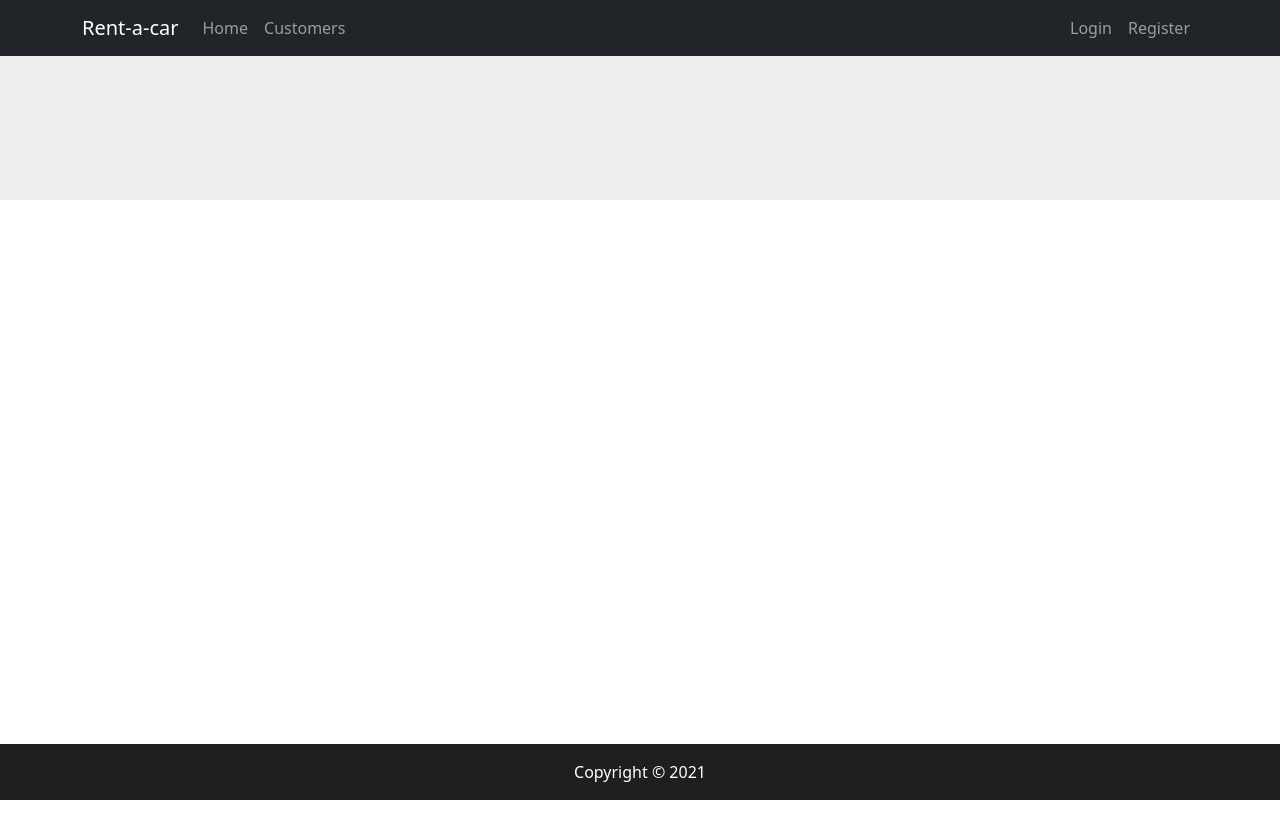
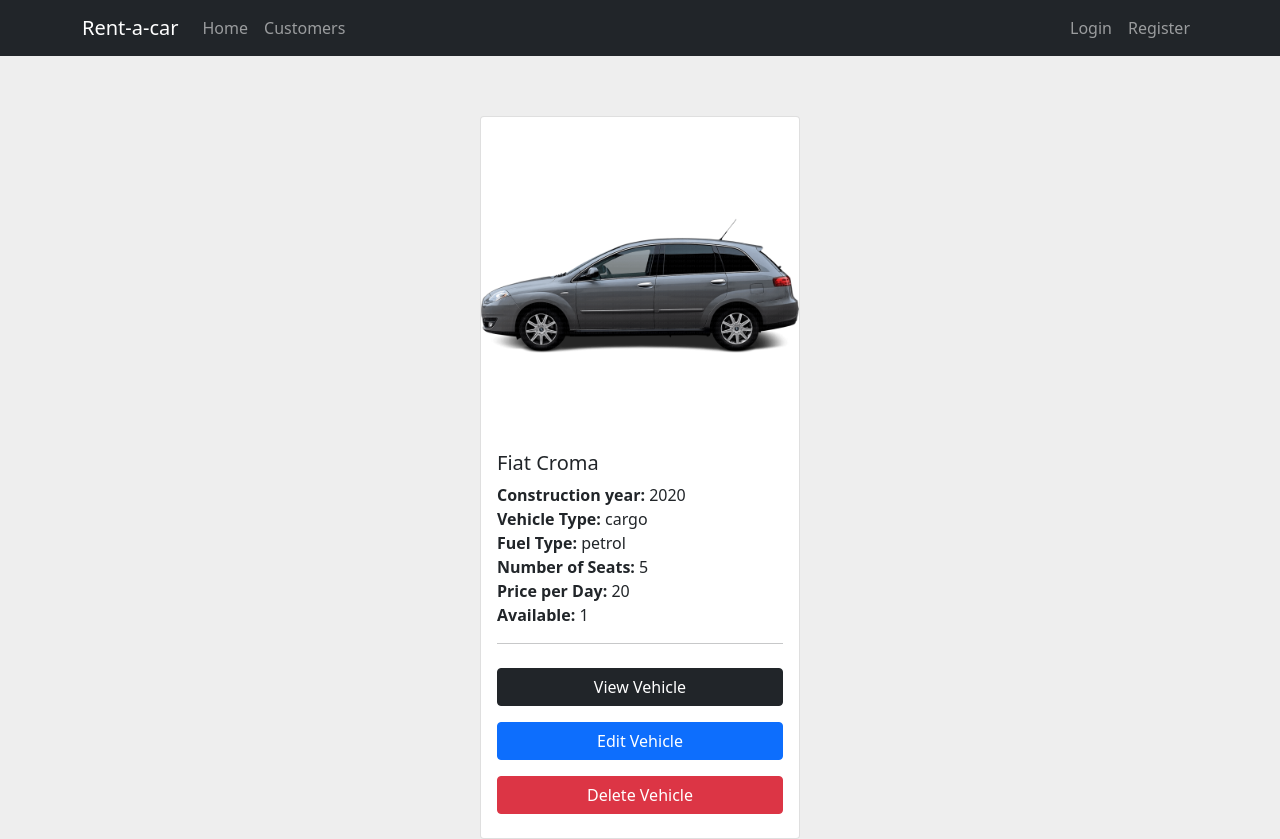
Before and after one commit to Atanasovaaa/rent-a-car, a React (Create React App) app: page /vehicles/613f2e5d0bb30f3dd3a2faf2 in a window 1280 px wide. Shown: the top 839 px of the page. Before the commit the page ends 800 px from the top, so only its background shows below. Built offline with nearby package versions, Linux system fonts and the light colour scheme; data requests are answered from the project's data file.

Commit message:
Fix footer and scss files. Vehicle view/edit/delete done.

```diff
--- a/src/App.scss
+++ b/src/App.scss
@@ -5,3 +5,4 @@
 @import "../src/components/layout/header/header";
 @import "../src/components/vehicles/vehicle-card/vehicleCard";
 @import "../src/components/vehicles/vehicles-list/vehiclesList";
+@import "../src/components/vehicles/vehicle/vehicle";
--- a/src/components/layout/Layout.jsx
+++ b/src/components/layout/Layout.jsx
@@ -1,4 +1,3 @@
-import "./_layout.scss";
 import Header from "./header/Header";
 import Footer from "./footer/Footer";
 import Main from "./main/Main";
--- a/src/components/layout/footer/Footer.jsx
+++ b/src/components/layout/footer/Footer.jsx
@@ -3,7 +3,7 @@ import './_footer.scss';
 export default function Footer() {
     return (
         <footer className="footer">
-            <p>Copyright © 2021  </p>
+            <p>Copyright © 2021 Y.Atanasova </p>
         </footer>
     )
 }
--- a/src/components/layout/footer/_footer.scss
+++ b/src/components/layout/footer/_footer.scss
@@ -1,6 +1,5 @@
 .footer {
   background-color: #1f1f1f;
-  position: fixed;
   bottom: 0;
   width: 100%;
   height: 56px;
--- a/src/components/layout/header/Header.jsx
+++ b/src/components/layout/header/Header.jsx
@@ -1,5 +1,4 @@
 import { Container, Nav, Navbar } from "react-bootstrap";
-import "./_header.scss";
 
 export default function Header() {
     return (
--- a/src/components/layout/main/Main.jsx
+++ b/src/components/layout/main/Main.jsx
@@ -1,17 +1,18 @@
 import { Route, Switch } from "react-router";
 import VehicleEdit from "../../vehicles/vehicle-edit/VehicleEdit";
+import Vehicle from "../../vehicles/vehicle/Vehicle";
 import VehiclesList from "../../vehicles/vehicles-list/VehiclesList";
-import "./_main.scss";
 
 export default function Main() {
     return (
         <div className="main-content">
-            <Route exact path="/" component={VehiclesList} />
+            {/* <Route exact path="/" component={VehiclesList} /> */}
             <Switch>
                 <Route exact path="/">
                 <VehiclesList />
                 </Route>
                 <Route path="/vehicles/edit/:id" component={VehicleEdit} />
+                <Route path="/vehicles/:id" component={Vehicle} />
             </Switch>
         </div>
     );
--- a/src/components/vehicles/vehicle-card/VehicleCard.jsx
+++ b/src/components/vehicles/vehicle-card/VehicleCard.jsx
@@ -1,11 +1,12 @@
 import { Card } from "react-bootstrap";
 import { Link } from "react-router-dom";
 
-const vehicleContent = (vehicle) => {
+const vehicleContent = (vehicle, onVehicleDelete) => {
+
     return(
         <div className="vehicle-card-wrapper">
             <Card style={{ width: '20em'}}>
-                <Card.Img variant="top" src={`cars/${vehicle.image}`} style={{width:'100%', height: 'auto'}}/>
+                <Card.Img variant="top" src={`http://localhost:3000/cars/${vehicle.image}`} style={{width:'100%', height: 'auto'}}/>
                 <Card.Body>
                     <Card.Title>{vehicle.brand} {vehicle.model}</Card.Title>
                         <div>
@@ -28,7 +29,12 @@ const vehicleContent = (vehicle) => {
                                 <strong>Available: </strong><span>{vehicle.count}</span>
                             </div>
                         </div>
-                        <Link to={`/vehicles/edit/${vehicle.id}`}>Edit Vehicle</Link>
+                        <hr/>
+                        <div >
+                            <Link to={`/vehicles/${vehicle.id}`} className="btn btn-dark w-100 my-2">View Vehicle</Link>
+                            <Link to={`/vehicles/edit/${vehicle.id}`} className="btn btn-primary w-100 my-2" style={{ color: "white"}}>Edit Vehicle</Link>
+                            <button className="btn btn-danger w-100 my-2" onClick={() => onVehicleDelete(vehicle.id)}>Delete Vehicle</button>
+                        </div>
                 </Card.Body>
             </Card>
         </div>
@@ -36,6 +42,6 @@ const vehicleContent = (vehicle) => {
 }
 
 
-export default function VehicleCard({vehicle}) {
-    return vehicleContent(vehicle);
+export default function VehicleCard({vehicle, onVehicleDelete}) {
+    return vehicleContent(vehicle, onVehicleDelete);
 }
--- a/src/components/vehicles/vehicle/Vehicle.jsx
+++ b/src/components/vehicles/vehicle/Vehicle.jsx
@@ -3,17 +3,17 @@ import { getVehicleById } from "../../../core/services/VehicleService";
 import VehicleCard from "../vehicle-card/VehicleCard";
 
 export default function Vehicle(props) {
-    const [vehicle, setVehicle] = useState(null);
+    const [vehicle, setVehicle] = useState({});
 
     useEffect(() => {
-        getVehicleById(props.computedMatch.params.id).then(response => {
+        getVehicleById(props.match.params.id).then(response => {
             setVehicle(response.data);
         })
-    }, [props.computedMatch.params.id])
+    }, [props.match.params.id])
 
     return (
-        <div className="vehicle-info-wrapper d-flex">
-            <VehicleCard vehicle={vehicle}></VehicleCard>
+        <div className="vehicle-info-wrapper">
+            <VehicleCard vehicle={vehicle} />
         </div>
     );
 }
--- /dev/null
+++ b/src/components/vehicles/vehicle/_vehicle.scss
@@ -0,0 +1,4 @@
+.vehicle-info-wrapper {
+  display: flex;
+  justify-content: center;
+}
--- a/src/components/vehicles/vehicles-list/VehiclesList.jsx
+++ b/src/components/vehicles/vehicles-list/VehiclesList.jsx
@@ -1,5 +1,5 @@
 import { useEffect, useState } from "react";
-import { getAllVehicles } from "../../../core/services/VehicleService";
+import { deleteVehicle, getAllVehicles } from "../../../core/services/VehicleService";
 import VehicleCard from "../vehicle-card/VehicleCard";
 
 export default function VehiclesList() {
@@ -11,9 +11,17 @@ export default function VehiclesList() {
         })
     }, []);
 
+    const onVehicleDelete = (id) => {
+        deleteVehicle(id).then(response => {
+            setVehicles((prevState) => {
+                return prevState.filter(v => v.id !== id);
+            })
+        });
+    }
+
     return (
         <div className="vehicles-list-wrapper">
-            {vehicles.map(vehicle => <VehicleCard key={vehicle.id} vehicle={vehicle}></VehicleCard>)}
+            {vehicles.map(vehicle => <VehicleCard key={vehicle.id} vehicle={vehicle} onVehicleDelete={onVehicleDelete} />)}
         </div>
     );
 }
--- a/src/core/services/VehicleService.js
+++ b/src/core/services/VehicleService.js
@@ -17,3 +17,7 @@ export function saveVehicle(vehicleData) {
 
     return;
 }
+
+export function deleteVehicle(id) {
+    return axios.delete(`${apiUrl}/vehicles/${id}`);
+}
```
